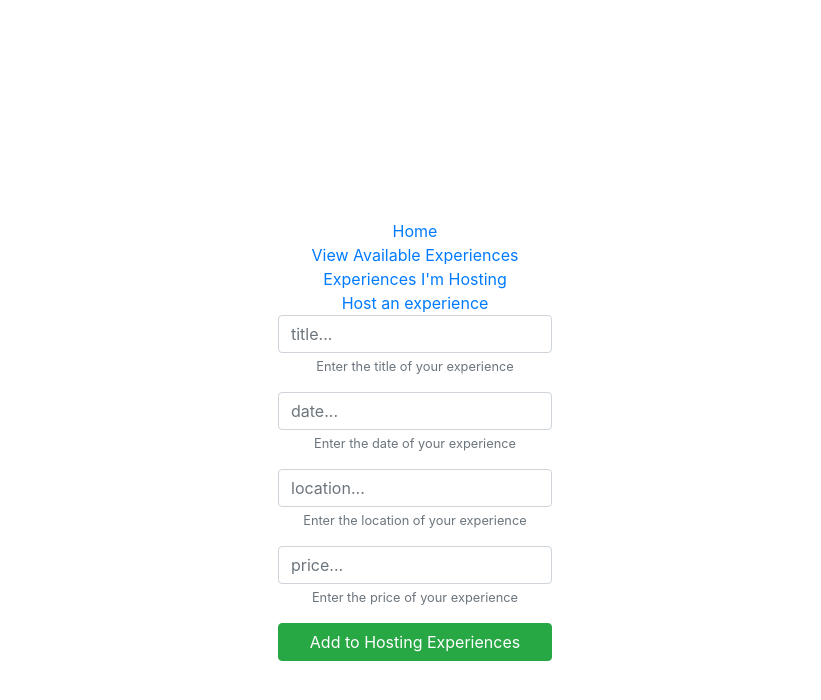
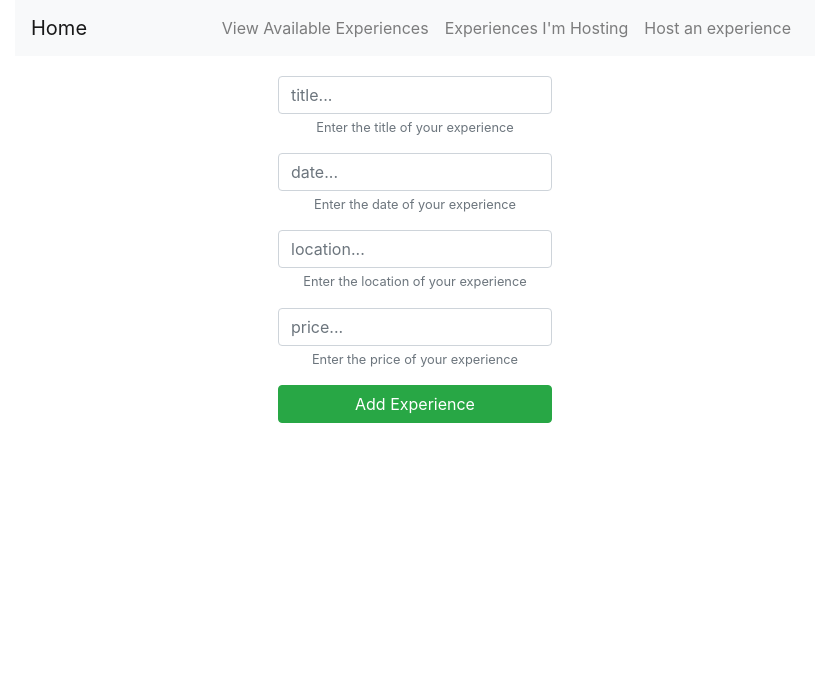
Before and after one commit to a-to-z-experiences/front-end, a React (Create React App) app in the folder experiences/: page /edit-experience in a window 1280 px wide. Shown: the top 700 px of the page, without its empty margins (225-1046 px from the left). Built offline with nearby package versions, Linux system fonts and the light colour scheme; sample sign-in values are in the browser's storage.

Commit message:
added styling to form component

```diff
--- a/experiences/src/components/Form.js
+++ b/experiences/src/components/Form.js
@@ -1,7 +1,7 @@
 import React, { Component } from "react";
-// import Link
-import { Link } from "react-router-dom";
-// import Button and other stuff from reactstrap component
+// // import NavLink
+// import { NavLink } from "react-router-dom";
+// import Buthrefn and other stuff from reactstrap component
 import {
   Button,
   Form,
@@ -11,17 +11,36 @@ import {
   FormText,
   Container,
   Row,
-  Col
+  Col,
+  Collapse,
+  Navbar,
+  Navbarhrefggler,
+  NavbarBrand,
+  Nav,
+  NavItem,
+  NavLink,
+  UncontrolledDropdown,
+  Dropdownhrefggle,
+  DropdownMenu,
+  DropdownItem
 } from "reactstrap";
-// import postNewExperience action creator
+// import postNewExperience action creahrefr
 import { postNewExperience } from "../actions";
-// import connect to connect the action creators and props we want from reducer's state to component
+// import connect href connect the action creahrefrs and props we want from reducer's state href component
 import { connect } from "react-redux";
-const divStyle = {
+const divNav = {
   display: "flex",
   alignItems: "center",
-  minHeight: "880px"
+  maxWidth: "800px",
+  margin: "0 auto",
+  marginBottom: "20px"
 };
+// const divStyle = {
+//   display: "flex",
+//   alignItems: "center",
+//   minHeight: "880px",
+//   maxWidth: "800px"
+// };
 class ExperienceForm extends Component {
   state = {
     newExperience: {
@@ -33,25 +52,35 @@ class ExperienceForm extends Component {
   };
   render() {
     return (
-      <div className="wrapper" style={divStyle}>
+      <div>
+        <Navbar color="light" light expand="md" style={divNav}>
+          <NavbarBrand href="/">Home</NavbarBrand>
+          <Nav className="ml-auto" navbar>
+            <NavItem>
+              <NavLink href="/available-experiences">
+                <div className="available-experiences-title">
+                  View Available Experiences
+                </div>
+              </NavLink>
+            </NavItem>
+            <NavItem>
+              <NavLink href="/hosting-experiences">
+                <div className="hosting-experiences-title">
+                  Experiences I'm Hosting
+                </div>
+              </NavLink>
+            </NavItem>
+            <NavItem>
+              <NavLink href="/host-an-experience">
+                <div className="host-an-experience-title">
+                  Host an experience
+                </div>
+              </NavLink>
+            </NavItem>
+          </Nav>
+        </Navbar>
         <Container className="d-flex justify-content-center">
           <div className="form">
-            <Link to="/">
-              <div className="user-home-title">Home</div>
-            </Link>
-            <Link to="/available-experiences">
-              <div className="available-experiences-title">
-                View Available Experiences
-              </div>
-            </Link>
-            <Link to="/hosting-experiences">
-              <div className="hosting-experiences-title">
-                Experiences I'm Hosting
-              </div>
-            </Link>
-            <Link to="/host-an-experience">
-              <div className="host-an-experience-title">Host an experience</div>
-            </Link>
             <Form onSubmit={this.hostNewExperienceHandler}>
               <FormGroup>
                 <Input
@@ -98,7 +127,7 @@ class ExperienceForm extends Component {
                 <FormText>Enter the price of your experience</FormText>
               </FormGroup>
               <Button color="success" block>
-                Add to Hosting Experiences
+                Add Experience
               </Button>
             </Form>
           </div>
@@ -119,7 +148,7 @@ class ExperienceForm extends Component {
   hostNewExperienceHandler = event => {
     event.preventDefault();
     this.props.postNewExperience(this.state.newExperience).then(response => {
-      this.props.history.push("/available-experiences");
+      this.props.hishrefry.push("/available-experiences");
     });
     this.setState({
       ...this.state,
@@ -134,8 +163,8 @@ class ExperienceForm extends Component {
   };
 }
 
-// creating mapStateToProps fn that takes in state from reducers. We pass props to component by utilizing the reducer's state
-const mapStateToProps = state => {
+// creating mapStatehrefProps fn that takes in state from reducers. We pass props href component by utilizing the reducer's state
+const mapStatehrefProps = state => {
   return {
     error: state.error,
     message: state.message
@@ -145,8 +174,8 @@ const mapStateToProps = state => {
   };
 };
 
-// linking mapStateToProps, action creators to Form component
+// NavLinking mapStatehrefProps, action creahrefrs href Form component
 export default connect(
-  mapStateToProps,
+  mapStatehrefProps,
   { postNewExperience }
 )(ExperienceForm);
--- a/experiences/src/index.css
+++ b/experiences/src/index.css
@@ -9,6 +9,7 @@ body {
   font-variant-numeric: proportional-nums;
   text-rendering: optimizeLegibility;
   font-size: 62.5%;
+  box-sizing: border-box;
 }
 
 code {
```
